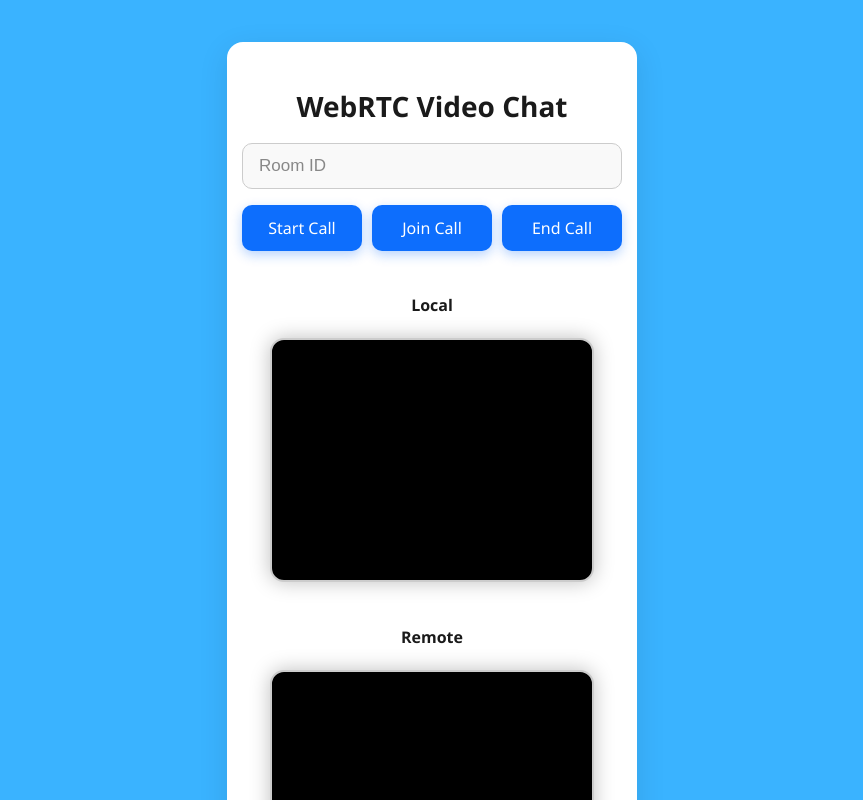
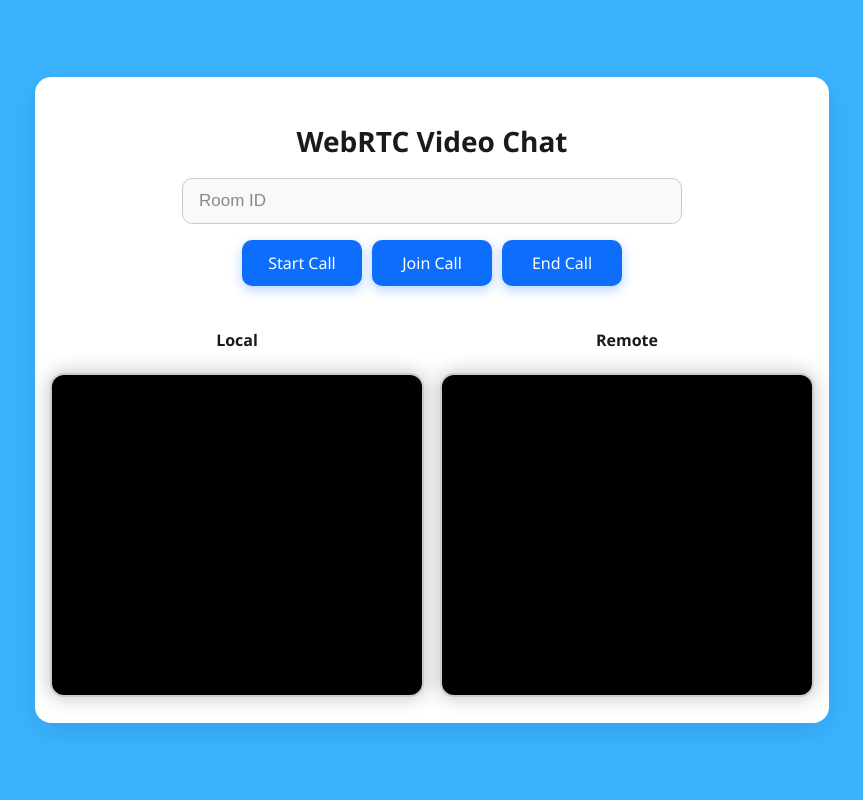
Before and after one commit to VivekChahar1960/WebRtcVideoCalling, a React (Vite) app: page / in a window 1280 px wide. Shown: the top 800 px of the page, without its empty margins (208-1071 px from the left). Built offline with nearby package versions, Linux system fonts and the light colour scheme.

Commit message:
Update VideoCalingApp.css

```diff
--- a/src/VideoCalingApp.css
+++ b/src/VideoCalingApp.css
@@ -5,7 +5,6 @@ body {
   background-color: #3ab3ff;
   color: #1a1a1a;
 }
-
 .main_div_app {
   max-width: 800px;
   margin: 10px auto;
@@ -76,7 +75,8 @@ p {
 .both_video_main {
   margin-top: 20px;
   display: flex;
-  flex-direction: column;
+  flex-direction: row;
+  justify-content: center;
   align-items: center;
   gap: 16px;
 }
@@ -86,8 +86,8 @@ p {
 }
 
 video {
-  width: 320px;
-  height: 240px;
+  width: 370px;
+  height: 320px;
   object-fit: cover;
   border-radius: 14px;
   border: 2px solid #ccc;
```
